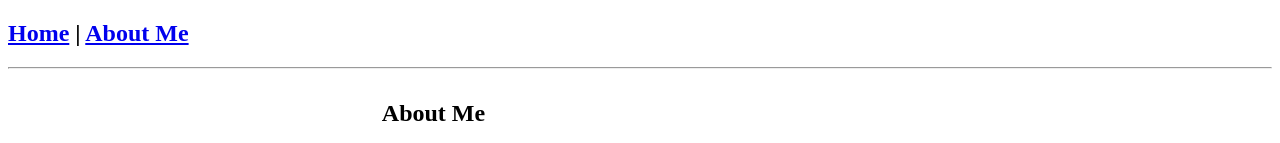
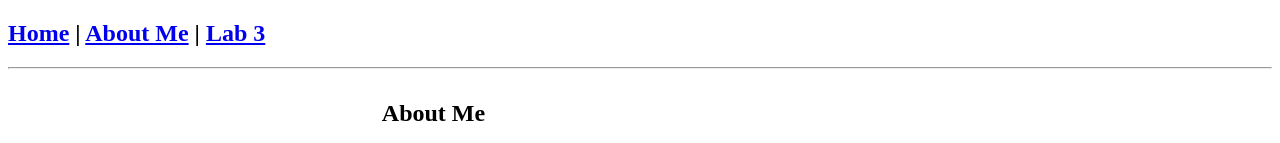
Before and after one commit to KyouyA09x/KyouyA09x, a plain HTML site: page SiaM_lab2.html in a window 1280 px wide. Shown: the top 143 px of the page. Drawn offline with Linux system fonts and the light colour scheme.

Commit message:
Update navigation to include Lab 3 link
Added a link to Lab 3 in the navigation section.

```diff
--- a/SiaM_lab2.html
+++ b/SiaM_lab2.html
@@ -7,7 +7,7 @@
         <!--Simple Navigation-->
         <div>
             <h2>
-                <a href="home">Home</a> | <a href="about">About Me</a>
+                <a href="home">Home</a> | <a href="about">About Me</a> | <a href="Sia_Lab3.html">Lab 3</a>
             </h2>
         </div>
 
@@ -77,4 +77,5 @@
 <p><center><strong>WebProg - Web Programming 2025</strong></center></p>
 </div>
     </body>
+
 </html>
```
